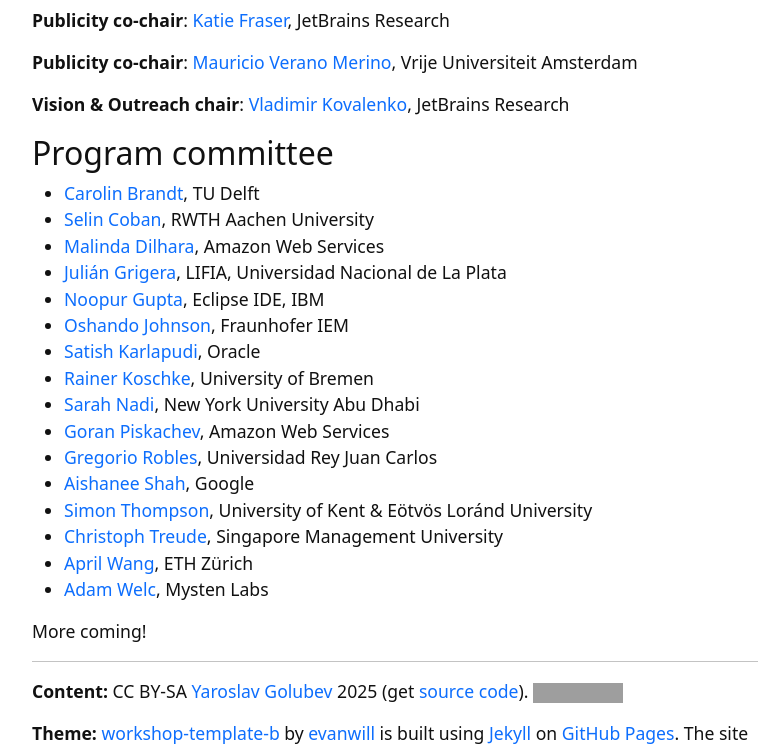
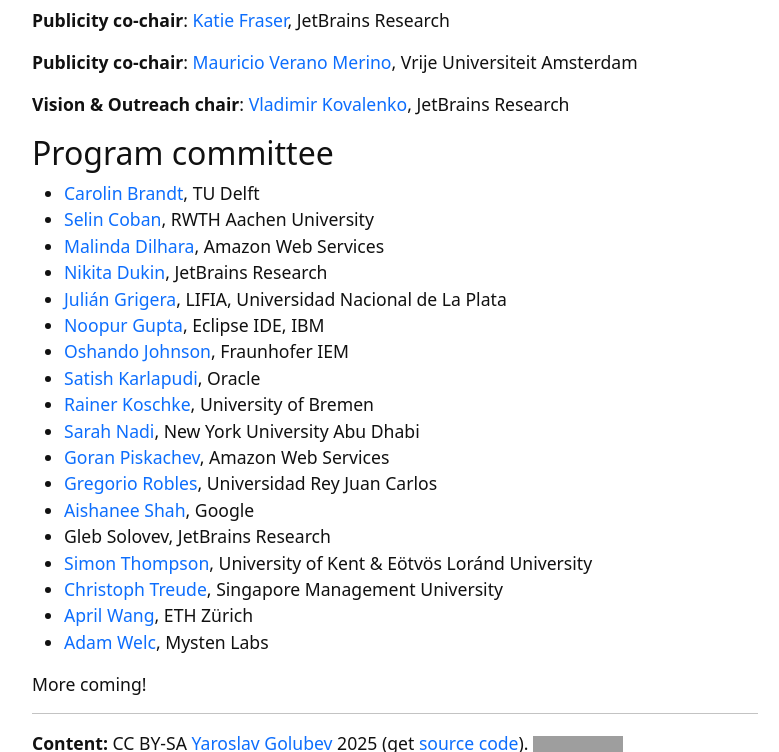
Before and after one commit to ide-workshop/ide-workshop.github.io, a Jekyll site: the page built from index.md, in a window 1280 px wide and 900 px high, scrolled down 4005 px, cut to the strip 0-752 px from the top of the window. Shown: the whole strip, without its empty margins (245-1024 px from the left). Built offline with Jekyll 4.4.1, drawn with Linux system fonts in a browser that asks for light colours; grey boxes are pictures that could not be loaded.

Commit message:
Adding PCs

```diff
--- a/index.md
+++ b/index.md
@@ -145,6 +145,7 @@
 * [Carolin Brandt](https://carolin-brandt.de/), TU Delft
 * [Selin Coban](https://swc-rwth.de/team/selin-coban/), RWTH Aachen University
 * [Malinda Dilhara](https://www.linkedin.com/in/malinda-dilhara-7590a546/), Amazon Web Services
+* [Nikita Dukin](https://www.linkedin.com/in/nikitadukin/), JetBrains Research
 * [Julián Grigera](https://www.linkedin.com/in/juli%C3%A1n-grigera-b400927/), LIFIA, Universidad Nacional de La Plata
 * [Noopur Gupta](https://www.linkedin.com/in/noopur2507), Eclipse IDE, IBM
 * [Oshando Johnson](https://www.linkedin.com/in/oshandojohnson/), Fraunhofer IEM
@@ -154,6 +155,7 @@
 * [Goran Piskachev](https://piskachev.github.io), Amazon Web Services
 * [Gregorio Robles](https://gsyc.urjc.es/~grex/), Universidad Rey Juan Carlos
 * [Aishanee Shah](https://www.linkedin.com/in/aishanee/), Google
+* Gleb Solovev, JetBrains Research
 * [Simon Thompson](https://www.kent.ac.uk/school-of-computing/people/3164/thompson-simon), University of Kent & Eötvös Loránd University
 * [Christoph Treude](https://ctreude.ca/), Singapore Management University
 * [April Wang](https://aprilwang.me/), ETH Zürich
```
